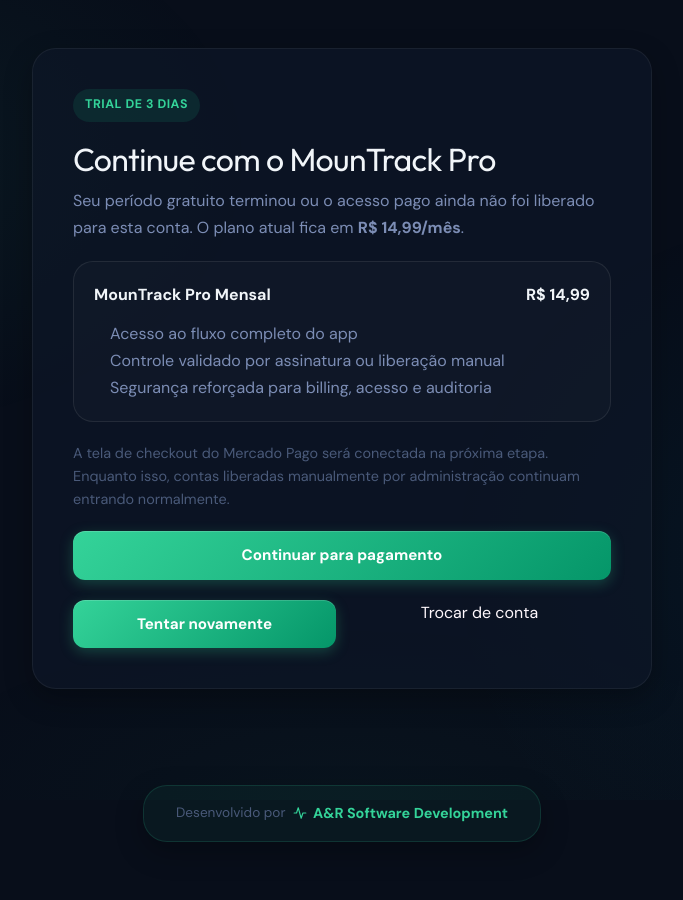
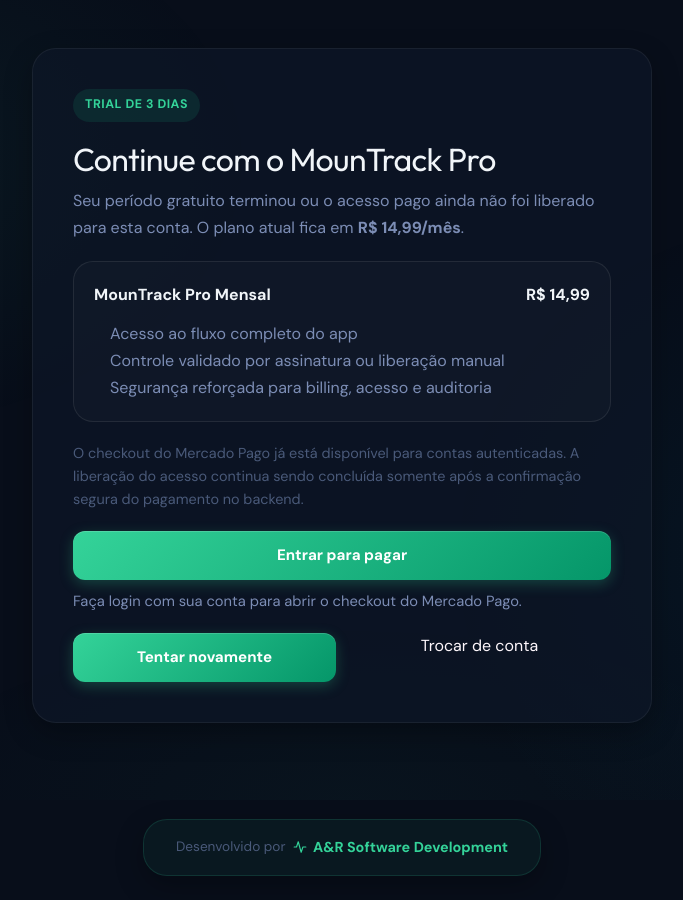
Before and after one commit to Ald3b4r4n/mountrack, a Next.js app: page /subscribe in a window 1280 px wide. Shown: the whole page, without its empty margins (298-981 px from the left). Before the commit the page ends 866 px from the top, so only its background shows below. Built offline with nearby package versions, Linux system fonts and the light colour scheme; no server answers; the database is empty.

Commit message:
fix(billing): align subscribe checkout messaging
A&R Software Development

```diff
--- a/src/app/subscribe/page.tsx
+++ b/src/app/subscribe/page.tsx
@@ -95,8 +95,8 @@
         </div>
 
         <p style={{ color: "var(--text-muted)", fontSize: "0.9rem", lineHeight: 1.6 }}>
-          A tela de checkout do Mercado Pago será conectada na próxima etapa. Enquanto isso, contas liberadas manualmente por
-          administração continuam entrando normalmente.
+          O checkout do Mercado Pago já está disponível para contas autenticadas. A liberação do acesso continua sendo
+          concluída somente após a confirmação segura do pagamento no backend.
         </p>
 
         <SubscribeCheckoutButton planCode={plan?.code ?? BILLING_MONTHLY_PLAN_CODE} />
--- a/src/components/billing/SubscribeCheckoutButton.tsx
+++ b/src/components/billing/SubscribeCheckoutButton.tsx
@@ -5,6 +5,7 @@
 
 interface SubscribeCheckoutButtonProps {
   planCode: string;
+  navigate?: (url: string) => void;
 }
 
 interface CheckoutResponse {
@@ -18,17 +19,26 @@
   error?: string;
 }
 
-export function SubscribeCheckoutButton({ planCode }: SubscribeCheckoutButtonProps) {
+export function SubscribeCheckoutButton({
+  planCode,
+  navigate = (url) => window.location.assign(url),
+}: SubscribeCheckoutButtonProps) {
   const { user, loading, sessionReady } = useAuth();
   const [isSubmitting, setIsSubmitting] = useState(false);
   const [message, setMessage] = useState<string | null>(null);
   const [error, setError] = useState<string | null>(null);
+  const requiresLogin = !loading && !user;
 
   async function handleCheckout() {
     setError(null);
     setMessage(null);
 
-    if (!user || !sessionReady) {
+    if (!user) {
+      navigate("/login");
+      return;
+    }
+
+    if (!sessionReady) {
       setError("Sua sessao nao esta pronta. Faca login novamente para continuar.");
       return;
     }
@@ -51,7 +61,7 @@
       }
 
       if (data?.checkoutUrl) {
-        window.location.assign(data.checkoutUrl);
+        navigate(data.checkoutUrl);
         return;
       }
 
@@ -73,8 +83,18 @@
         disabled={loading || isSubmitting}
         style={{ width: "100%" }}
       >
-        {isSubmitting ? "Preparando checkout..." : "Continuar para pagamento"}
+        {isSubmitting
+          ? "Preparando checkout..."
+          : requiresLogin
+            ? "Entrar para pagar"
+            : "Continuar para pagamento"}
       </button>
+
+      {requiresLogin ? (
+        <p style={{ color: "var(--text-secondary)", fontSize: "0.92rem", lineHeight: 1.6 }}>
+          Faça login com sua conta para abrir o checkout do Mercado Pago.
+        </p>
+      ) : null}
 
       {error ? (
         <p style={{ color: "#fca5a5", fontSize: "0.92rem", lineHeight: 1.6 }}>{error}</p>
--- a/src/lib/firebase.ts
+++ b/src/lib/firebase.ts
@@ -2,9 +2,13 @@
 import { getFirestore } from "firebase/firestore";
 import { getAuth } from "firebase/auth";
 
+function readFirebaseClientEnv(primaryKey: string, legacyKey: string): string | undefined {
+  return process.env[primaryKey] ?? process.env[legacyKey];
+}
+
 const firebaseConfig = {
-  apiKey: process.env.NEXT_PUBLIC_FIREBASE_API_KEY,
-  authDomain: process.env.NEXT_PUBLIC_FIREBASE_AUTH_DOMAIN,
+  apiKey: readFirebaseClientEnv("NEXT_PUBLIC_FIREBASE_WEB_API", "NEXT_PUBLIC_FIREBASE_API_KEY"),
+  authDomain: readFirebaseClientEnv("NEXT_PUBLIC_FIREBASE_AUTH_HOST", "NEXT_PUBLIC_FIREBASE_AUTH_DOMAIN"),
   projectId: process.env.NEXT_PUBLIC_FIREBASE_PROJECT_ID,
   storageBucket: process.env.NEXT_PUBLIC_FIREBASE_STORAGE_BUCKET,
   messagingSenderId: process.env.NEXT_PUBLIC_FIREBASE_MESSAGING_SENDER_ID,
```
Also changed, not shown: 2 other files (tests, documents, lock files or other folders).
